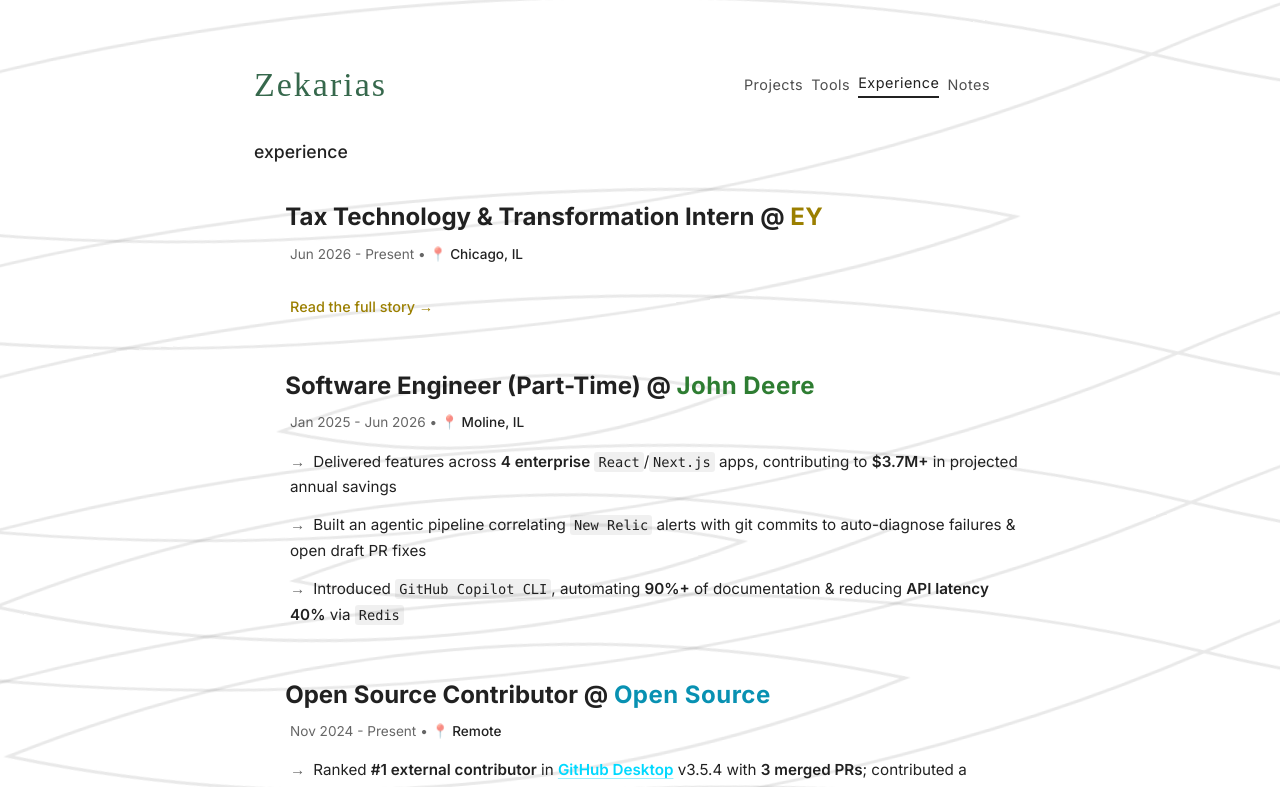
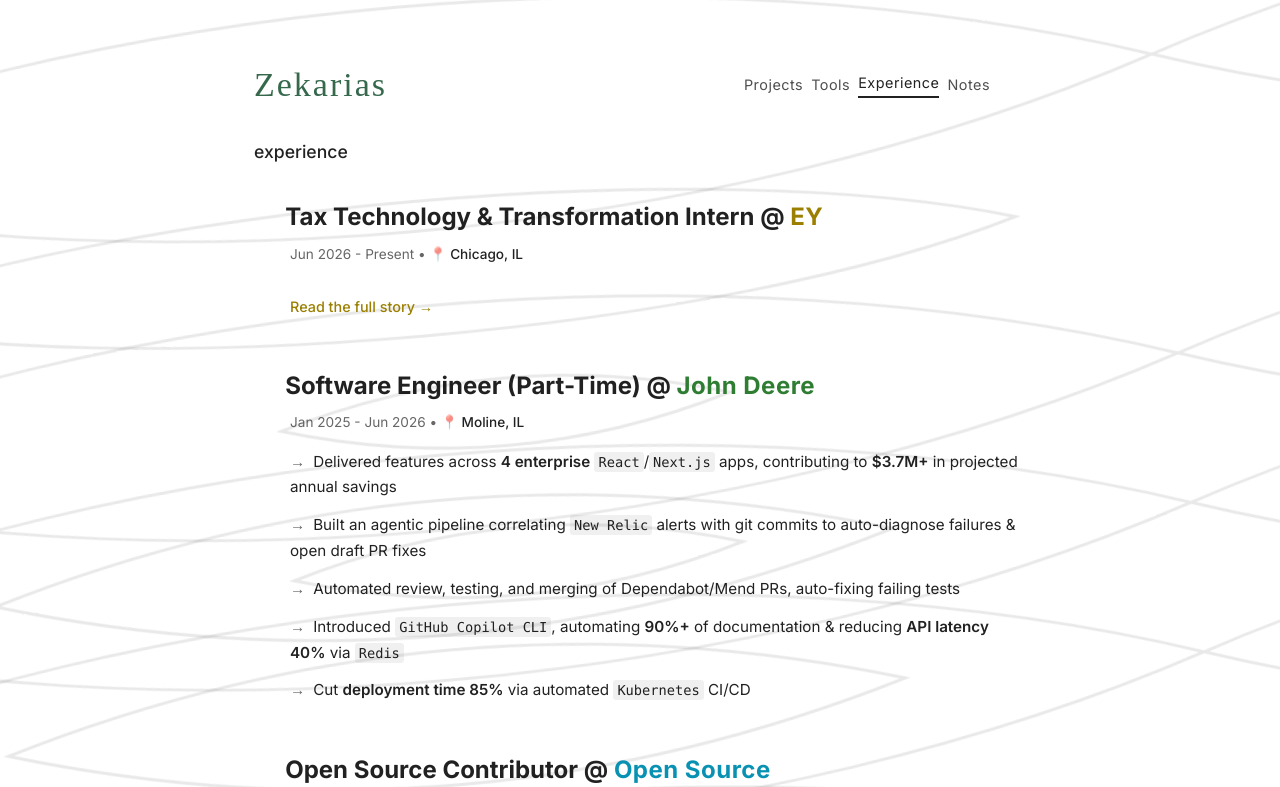
Before and after one commit to zekariasasaminew/my-portfolio-client, a React (Vite) app: page /experience in a window 1280 px wide. Shown: the top 787 px of the page. Built offline with nearby package versions, Linux system fonts and the light colour scheme; no server answers; some icons are missing.

Commit message:
revert: restore John Deere's original experience bullets
Only EY's bullets should change for now; leave every other company's
experience section as originally written.

```diff
--- a/src/data/experiences.ts
+++ b/src/data/experiences.ts
@@ -31,7 +31,9 @@ export const experiences: Experience[] = [
     points: [
       "Delivered features across **4 enterprise** `React`/`Next.js` apps, contributing to **$3.7M+** in projected annual savings",
       "Built an agentic pipeline correlating `New Relic` alerts with git commits to auto-diagnose failures & open draft PR fixes",
+      "Automated review, testing, and merging of Dependabot/Mend PRs, auto-fixing failing tests",
       "Introduced `GitHub Copilot CLI`, automating **90%+** of documentation & reducing **API latency 40%** via `Redis`",
+      "Cut **deployment time 85%** via automated `Kubernetes` CI/CD",
     ],
   },
   {
```
